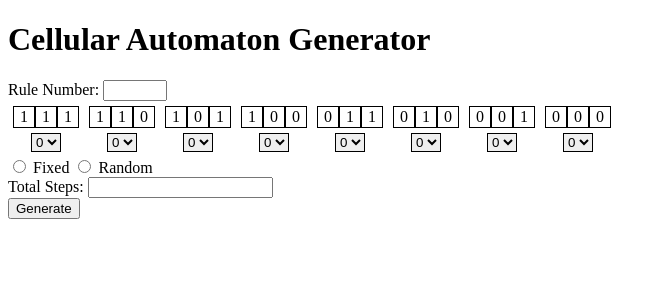
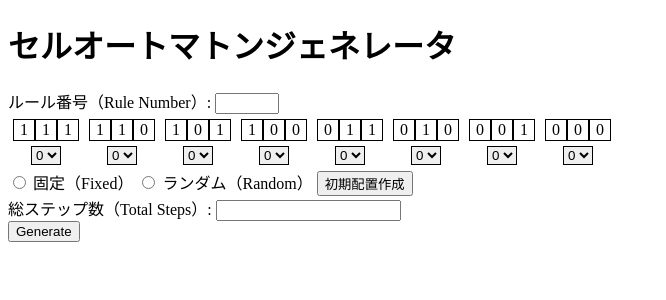
Before and after one commit to SoraKurihara/apps, a Flask app: page /_03/ in a window 1280 px wide. Shown: the top 300 px of the page, without its empty margins (0-666 px from the left). Run offline with Flask 3, Linux system fonts and the light colour scheme.

Commit message:
ルール番号とルール表の追加

```diff
--- a/templates/_03/index.html
+++ b/templates/_03/index.html
@@ -11,10 +11,10 @@
             var ruleNumber = parseInt(document.getElementById('rule').value);
             var binaryString = (ruleNumber >>> 0).toString(2).padStart(8, '0');
 
-            binaryString.split('').forEach(function (bit, index) {
-                var selectElement = document.getElementsByName('rule' + index)[0];
-                selectElement.value = bit;
-            });
+            for (var i = 0; i < binaryString.length; i++) {
+                var selectElement = document.getElementsByName('rule' + i)[0];
+                selectElement.value = binaryString[i];
+            }
         }
 
         function tableToRuleNumber() {
@@ -43,11 +43,11 @@
 </head>
 
 <body>
-    <h1>Cellular Automaton Generator</h1>
+    <h1>セルオートマトンジェネレータ</h1>
     <form action="/_03/generate" method="post">
         <div class="input-group">
-            <label for="rule">Rule Number:</label>
-            <input type="number" id="rule" name="rule" min="0" max="255" required>
+            <label for="rule">ルール番号（Rule Number）:</label>
+            <input type="number" id="rule" name="rule" min="0" max="255" required oninput="ruleNumberToTable()">
         </div>
 
         <div class="rule-table">
@@ -143,21 +143,23 @@
 
 
         <input type="radio" id="fixed" name="initialCondition" value="fixed" onclick="handleInitialConditionChange()">
-        <label for="fixed">Fixed</label>
+        <label for="fixed">固定（Fixed）</label>
         <input type="radio" id="random" name="initialCondition" value="random" onclick="handleInitialConditionChange()">
-        <label for="random">Random</label>
+        <label for="random">ランダム（Random）</label>
 
         <div id="fixedInput" style="display:none;">
-            <label for="length">Length:</label>
+            <label for="length">長さ（Length）:</label>
             <input type="number" id="length" name="length" min="1">
         </div>
         <div id="randomInput" style="display:none;">
-            <label for="seed">Seed Value:</label>
+            <label for="seed">Seed値（Seed Value）:</label>
             <input type="number" id="seed" name="seed">
         </div>
 
+        <input type="submit" value="初期配置作成">
+
         <div>
-            <label for="steps">Total Steps:</label>
+            <label for="steps">総ステップ数（Total Steps）:</label>
             <input type="number" id="steps" name="steps" min="1" required>
         </div>
 
```
